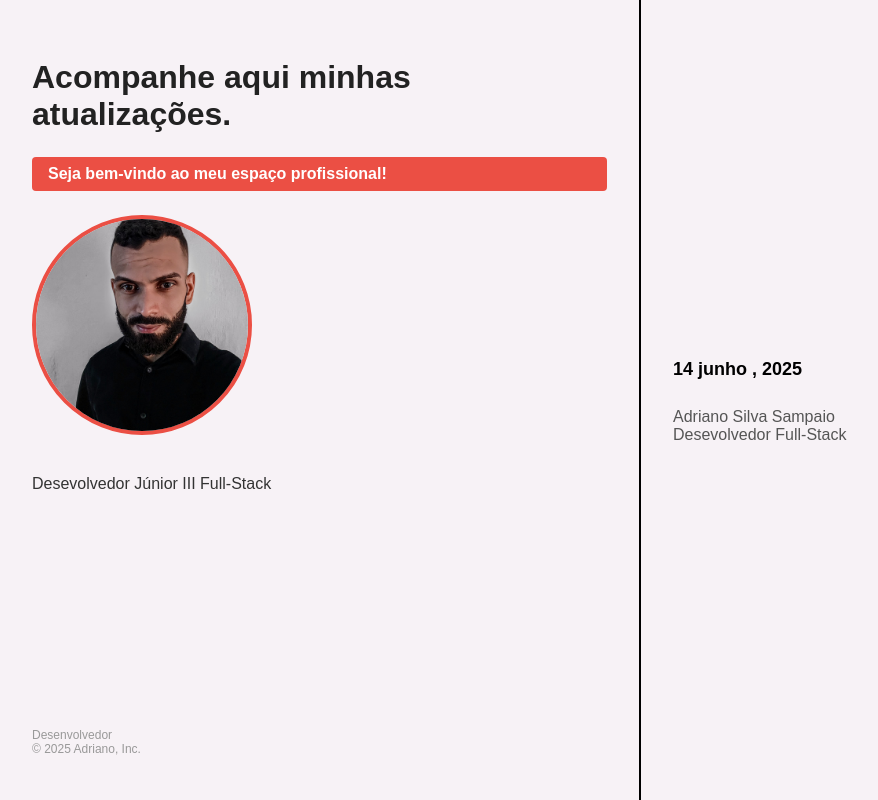
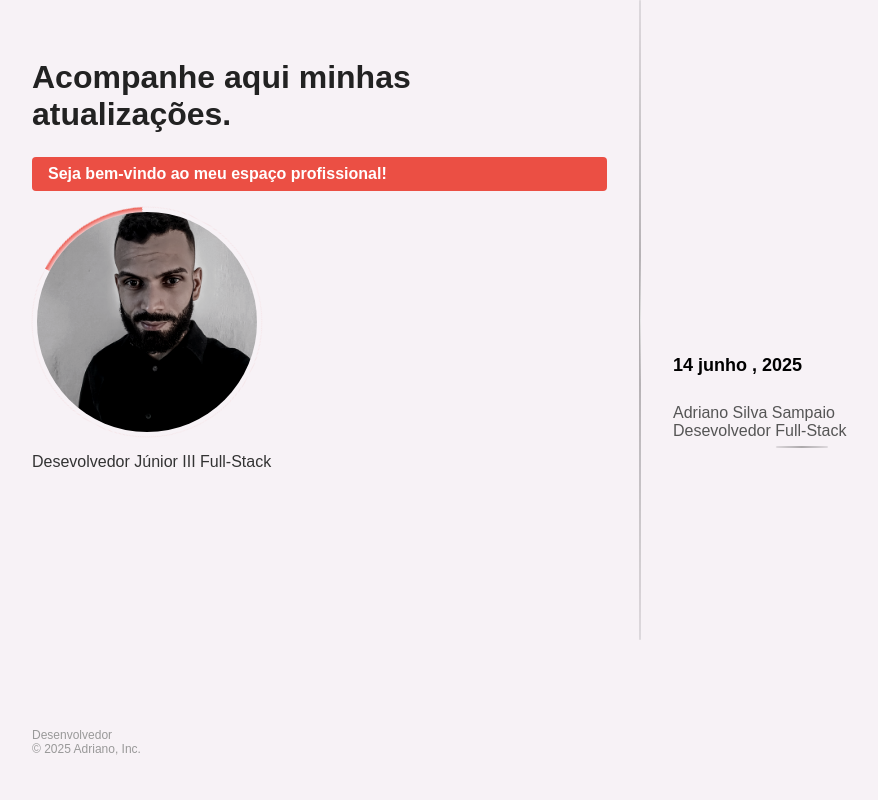
Before and after one commit to umdevadriano/portifolio2025, a React (Vite) app: page / in a window 1280 px wide. Shown: the whole page, without its empty margins (0-878 px from the left). Built offline with nearby package versions, Linux system fonts and the light colour scheme.

Commit message:
animação

```diff
--- a/src/componentes/cabecalho/Cabecalho.tsx
+++ b/src/componentes/cabecalho/Cabecalho.tsx
@@ -1,4 +1,4 @@
-import styled from 'styled-components';
+import styled, { keyframes } from 'styled-components';
 import foto from '../assets/foto2.png'
 const data = new Date();
 const dia = String(data.getDate()).padStart(2, '0');
@@ -31,13 +31,6 @@ function Cabecalho() {
     border-radius: 4px;
   `;
 
-  const Profile = styled.img`
-    width: 220px;
-    height: 220px;
-    border-radius: 50%;
-    border:solid 4px #eb4f44;
-    margin: 24px 0;
-  `;
 
   const Role = styled.p`
     font-size: 16px;
@@ -52,10 +45,50 @@ function Cabecalho() {
   `;
 
 
+  // const Divider = styled.div`
+  //   width: 2px;
+  //   background-color: black;
+  // `;
  const Divider = styled.div`
   width: 2px;
-    background-color: black;
+  height: 80%;
+  background: linear-gradient(
+    to bottom,
+    rgba(0, 0, 0, 0.1),
+    rgba(0, 0, 0, 0.3),
+    rgba(0, 0, 0, 0.1)
+  );
+  border-radius: 1px;
+  position: relative;
+  overflow: hidden;
+
+  &::after {
+    content: "";
+    position: absolute;
+    top: 0;
+    left: 0;
+    width: 100%;
+    height: 100%;
+    background: linear-gradient(
+      to bottom,
+      transparent 40%,
+      rgba(255, 255, 255, 0.7) 50%,
+      transparent 60%
+    );
+    animation: shine 3.8s linear infinite;
+    pointer-events: none;
+  }
+
+  @keyframes shine {
+    0% {
+      transform: translateY(-100%);
+    }
+    100% {
+      transform: translateY(100%);
+    }
+  }
 `;
+
 
   const RightSide = styled.div`
     flex: 1;
@@ -72,9 +105,120 @@ function Cabecalho() {
     margin-bottom: 12px;
   `;
 
+    // const Description = styled.p`
+    //   font-size: 16px;
+    //   color: #555;
+    // `;
 const Description = styled.p`
   font-size: 16px;
   color: #555;
+  position: relative;
+  padding-bottom: 8px;
+
+  &::after {
+    content: "";
+    position: absolute;
+    left: 0;
+    bottom: 0;
+    width: 100%;
+    height: 2px;
+    /* background: linear-gradient(
+      to right,
+      rgba(0, 0, 0, 0.1),
+      rgba(0, 0, 0, 0.3),
+      rgba(0, 0, 0, 0.1)
+    ); */
+    border-radius: 1px;
+    overflow: hidden;
+  }
+
+  &::before {
+    content: "";
+    position: absolute;
+    left: 0;
+    bottom: 0;
+    width: 9%;
+    height: 2px;
+    /* background: linear-gradient(
+      to right,
+      transparent 20%,
+      rgba(255, 255, 255, 0.7) 50%,
+      transparent 60%
+    ); */
+       background: linear-gradient(
+      to right,
+      rgba(0, 0, 0, 0.1),
+      rgba(0, 0, 0, 0.3),
+      rgba(0, 0, 0, 0.1)
+    );
+    animation: shine 5.5s linear infinite alternate;
+    border-radius: 1px;
+    pointer-events: none;
+  }
+
+  @keyframes shine {
+    0% {
+      transform: translateX(-100%);
+    }
+    100% {
+      transform: translateX(200%);
+    }
+  }
+`;
+
+
+
+const rotate = keyframes`
+  0% {
+    transform: rotate(0deg);
+  }
+  100% {
+    transform: rotate(360deg);
+  }
+`;
+
+// Wrapper da imagem com efeito de borda girando
+const ProfileWrapper = styled.div`
+  position: relative;
+  width: 230px;
+  height: 230px;
+  display: flex;
+  align-items: center;
+  margin-top:1rem;
+  justify-content: center;
+`;
+
+
+const SpinnerBorder = styled.div`
+  position: absolute;
+  width: 230px;
+  height: 230px;
+  border-radius: 50%;
+  animation: ${rotate} 3s linear infinite;
+  pointer-events: none;
+
+  background: conic-gradient(
+    #eb4f44 0deg 60deg,
+    transparent 60deg 360deg
+  );
+
+  mask: radial-gradient(transparent 108px, #000 115px);
+  -webkit-mask: radial-gradient(transparent 108px, #000 115px);
+
+  box-shadow: 0 0 6px rgba(235, 79, 68, 0.5);
+`;
+
+
+
+const Profile = styled.img`
+  width: 220px;
+  height: 220px;
+  border-radius: 50%;
+  object-fit: cover;
+  background-color: white;
+  z-index: 1;
+
+  filter: grayscale(60%) contrast(110%);
 `;
 
   return (
@@ -82,7 +226,11 @@ function Cabecalho() {
       <Principal>
         <Title>Acompanhe aqui minhas atualizações.</Title>
         <Banner>Seja bem-vindo ao meu espaço profissional!</Banner>
-        <Profile src={foto} alt="Profile" />
+        <ProfileWrapper>
+          <SpinnerBorder />
+          <Profile src={foto} alt="Foto de perfil" />
+        </ProfileWrapper>
+
         <Role> Desevolvedor Júnior III Full-Stack </Role>
         <Footer>Desenvolvedor<br />© 2025 Adriano, Inc.</Footer>
       </Principal>
```
Lines whose indentation alone changed are shown as unchanged.
